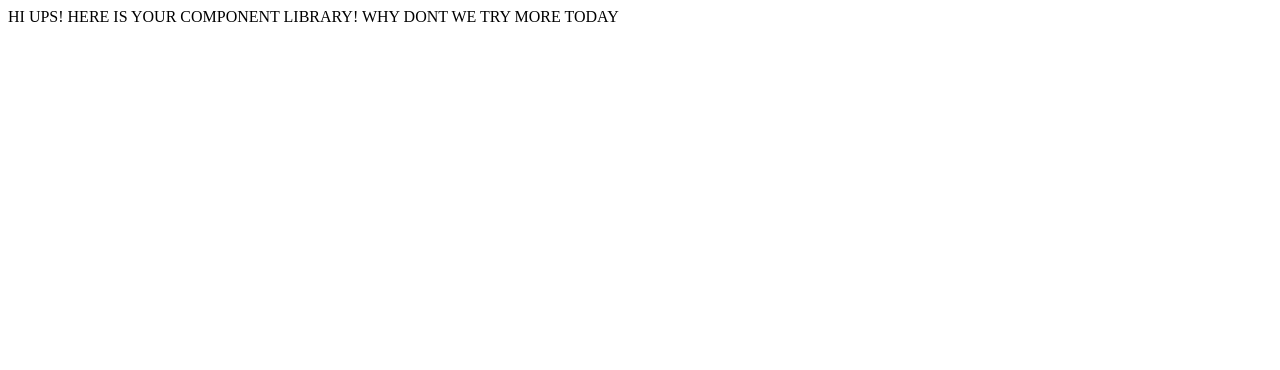
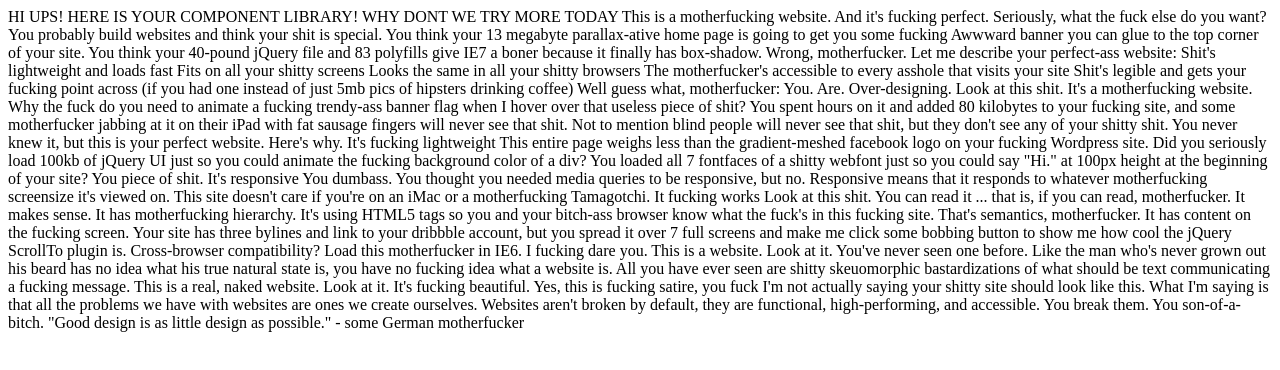
Before and after one commit to upsu9/UPS-FOREVER, a plain HTML site: page index.html in a window 1280 px wide. Drawn offline with Linux system fonts and the light colour scheme.

Commit message:
FVVDVDFVDV
DVD

```diff
--- a/index.html
+++ b/index.html
@@ -8,5 +8,41 @@
 </head>
 <body>
     HI UPS! HERE IS YOUR COMPONENT LIBRARY! WHY DONT WE TRY MORE TODAY
+    This is a motherfucking website.
+    And it's fucking perfect.
+    Seriously, what the fuck else do you want?
+    You probably build websites and think your shit is special. You think your 13 megabyte parallax-ative home page is going to get you some fucking Awwward banner you can glue to the top corner of your site. You think your 40-pound jQuery file and 83 polyfills give IE7 a boner because it finally has box-shadow. Wrong, motherfucker. Let me describe your perfect-ass website:
+
+    Shit's lightweight and loads fast
+    Fits on all your shitty screens
+    Looks the same in all your shitty browsers
+    The motherfucker's accessible to every asshole that visits your site
+    Shit's legible and gets your fucking point across (if you had one instead of just 5mb pics of hipsters drinking coffee)
+    Well guess what, motherfucker:
+    You. Are. Over-designing. Look at this shit. It's a motherfucking website. Why the fuck do you need to animate a fucking trendy-ass banner flag when I hover over that useless piece of shit? You spent hours on it and added 80 kilobytes to your fucking site, and some motherfucker jabbing at it on their iPad with fat sausage fingers will never see that shit. Not to mention blind people will never see that shit, but they don't see any of your shitty shit.
+
+    You never knew it, but this is your perfect website. Here's why.
+
+    It's fucking lightweight
+    This entire page weighs less than the gradient-meshed facebook logo on your fucking Wordpress site. Did you seriously load 100kb of jQuery UI just so you could animate the fucking background color of a div? You loaded all 7 fontfaces of a shitty webfont just so you could say "Hi." at 100px height at the beginning of your site? You piece of shit.
+
+    It's responsive
+    You dumbass. You thought you needed media queries to be responsive, but no. Responsive means that it responds to whatever motherfucking screensize it's viewed on. This site doesn't care if you're on an iMac or a motherfucking Tamagotchi.
+
+    It fucking works
+    Look at this shit. You can read it ... that is, if you can read, motherfucker. It makes sense. It has motherfucking hierarchy. It's using HTML5 tags so you and your bitch-ass browser know what the fuck's in this fucking site. That's semantics, motherfucker.
+
+    It has content on the fucking screen. Your site has three bylines and link to your dribbble account, but you spread it over 7 full screens and make me click some bobbing button to show me how cool the jQuery ScrollTo plugin is.
+
+    Cross-browser compatibility? Load this motherfucker in IE6. I fucking dare you.
+
+    This is a website. Look at it. You've never seen one before.
+    Like the man who's never grown out his beard has no idea what his true natural state is, you have no fucking idea what a website is. All you have ever seen are shitty skeuomorphic bastardizations of what should be text communicating a fucking message. This is a real, naked website. Look at it. It's fucking beautiful.
+
+    Yes, this is fucking satire, you fuck
+    I'm not actually saying your shitty site should look like this. What I'm saying is that all the problems we have with websites are ones we create ourselves. Websites aren't broken by default, they are functional, high-performing, and accessible. You break them. You son-of-a-bitch.
+
+    "Good design is as little design as possible."
+    - some German motherfucker
 </body>
 </html>
```
Also changed, not shown: 1 other file.
